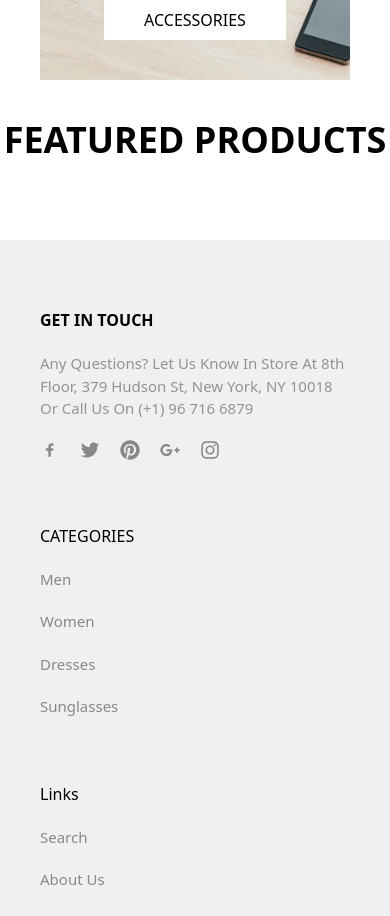
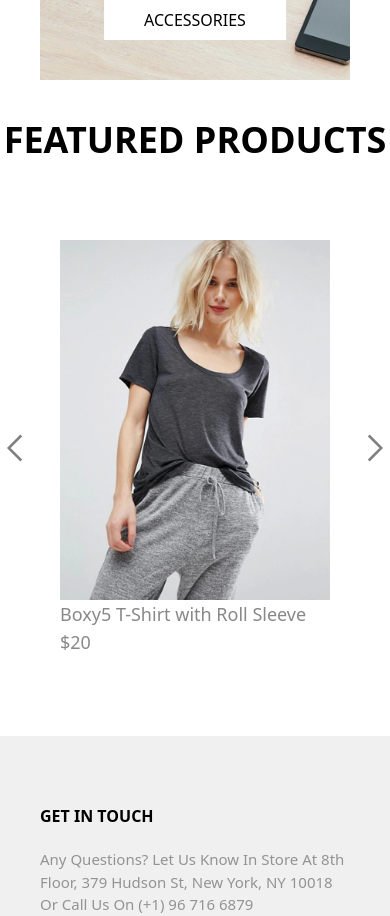
Before and after one commit to Anas-elbourkkadi/Anas_elbourkkadi_finalProject_React, a React (Vite) app: page / in a window 390 px wide. Shown: the part 3060-3976 px from the top of the page. Built offline with nearby package versions, Linux system fonts and the light colour scheme.

Commit message:
added the sconde carausel in page home with responsive

```diff
--- a/src/compents/button.jsx
+++ b/src/compents/button.jsx
@@ -5,7 +5,7 @@ export const Btn1 = (propes) => {
 
 
         <button
-            className="bg-black text-priWhite block  cursor-pointer hover:bg-seconderyC duration-500 text-lg uppercase"
+            className={`bg-black text-priWhite block  cursor-pointer hover:bg-seconderyC duration-500 text-lg uppercase ${propes.className}`}
             style={{
                 paddingInline: `${propes.Pdline}`,
                 paddingBlock: `${propes.Pdblock}`,
--- /dev/null
+++ b/src/compents/proudectTemplet.jsx
@@ -0,0 +1,16 @@
+import { Btn1 } from "./button"
+
+
+export const TempletPro = ({image,price,discript}) => {
+    return (
+        <div >
+            <div className='relative group overflow-hidden'>
+                <div className='absolute z-5 top-0 h-full let-0 right-0 w-full duration-500 group-hover:bg-[#00000093]'></div>
+                <img   src={image} alt="image" loading='lazy' />
+                <Btn1 className="absolute group-hover:-translate-y-20 duration-500 left-1/3 -translate-x-1/4 z-6 -bottom-15 rounded-full lg:px-8 lg:py-0.5 text-[15px]" content="add to cart"  />
+            </div>
+            <p className='cursor-pointer hover:text-seconderyC text-lg text-primeryC font-thin'>{discript}</p>
+            <p className='text-lg text-primeryC font-thin'>{price}</p>
+        </div>
+    )
+}
--- a/src/constant/dataCarousl1.json
+++ b/src/constant/dataCarousl1.json
@@ -0,0 +1,42 @@
+[
+    {
+        "image": "src/assets/images1/images/shopi2.webp",
+        "discript": "Boxy5 T-Shirt with Roll Sleeve",
+        "price": "$20"
+    },
+    {
+        "image": "src/assets/images1/images/shopy3.webp",
+        "discript": "Boxy5 T-Shirt with Roll Sleeve",
+        "price": "$20"
+    },
+    {
+        "image": "src/assets/images1/images/shopy4.webp",
+        "discript": "Boxy5 T-Shirt with Roll Sleeve",
+        "price": "$20"
+    },
+    {
+        "image": "src/assets/images1/images/shopy5.webp",
+        "discript": "Boxy5 T-Shirt with Roll Sleeve",
+        "price": "$20"
+    },
+    {
+        "image": "src/assets/images1/images/shopy6.webp",
+        "discript": "Boxy5 T-Shirt with Roll Sleeve",
+        "price": "$20"
+    },
+    {
+        "image": "src/assets/images1/images/shopy7.webp",
+        "discript": "Boxy5 T-Shirt with Roll Sleeve",
+        "price": "$20"
+    },
+    {
+        "image": "src/assets/images1/images/shopy8.webp",
+        "discript": "Boxy5 T-Shirt with Roll Sleeve",
+        "price": "$20"
+    },
+    {
+        "image": "src/assets/images1/images/item-03.jpg",
+        "discript": "Boxy5 T-Shirt with Roll Sleeve",
+        "price": "$20"
+    }
+]
--- a/src/pages/home/parties/prodects.jsx
+++ b/src/pages/home/parties/prodects.jsx
@@ -1,11 +1,53 @@
-
+import data from '../../../constant/dataCarousl1.json';
+import useEmblaCarousel from 'embla-carousel-react';
+import { TempletPro } from '../../../compents/proudectTemplet';
+import { useCallback } from 'react';
+import { GrNext } from "react-icons/gr";
+import { GrPrevious } from "react-icons/gr";
 
 
 
 export const Prodects = () => {
+    const [emblaRef, emblaApi] = useEmblaCarousel({ loop: true });
+    const scrollPrev = useCallback(() => {
+        if (emblaApi) emblaApi.scrollPrev();
+    }, [emblaApi]);
+
+    const scrollNext = useCallback(() => {
+        if (emblaApi) emblaApi.scrollNext();
+    }, [emblaApi]);
     return (
-        <section>
+        <section className='mb-20'>
             <h2 className="text-center mb-20 text-4xl font-black">FEATURED PRODUCTS</h2>
+            <div className='embla px-10 relative'>
+                <div className='embla_viewport overflow-x-hidden' ref={emblaRef}>
+                    <div className='embla_container flex touch-pan-y touch-pinch-zoom' >
+                        {
+                            data.map((e, index) =>
+                                <div key={index} className="embla_slide  px-5 flex-none w-full  md:w-1/3 lg:w-1/4 ">
+                                    <TempletPro image={e.image} price={e.price} discript={e.discript} />
+                                </div>
+
+                            )
+                        }
+
+
+                    </div>
+                    <button
+                        onClick={scrollPrev}
+                        className="absolute left-0 top-1/2 transform -translate-y-1/2 cursor-pointer "
+                    >
+                        <GrPrevious size={30} color='gray' />
+                    </button>
+                    <button
+                        onClick={scrollNext}
+                        className="absolute right-0 top-1/2 transform -translate-y-1/2 cursor-pointer "
+                    >
+                        <GrNext size={30} color='gray' />
+                    </button>
+                </div>
+
+            </div>
         </section>
     )
 }
```
